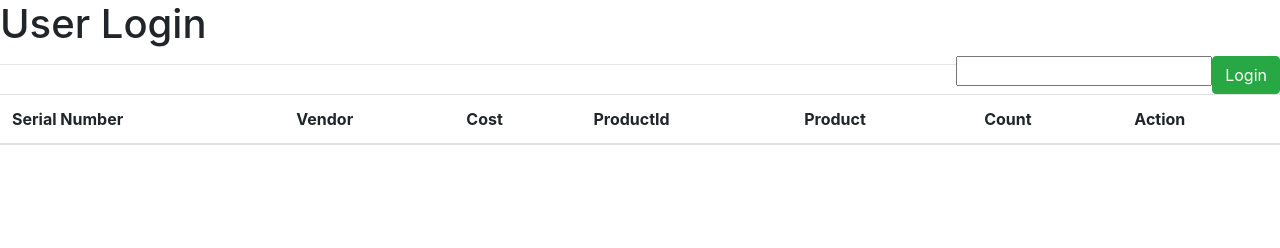
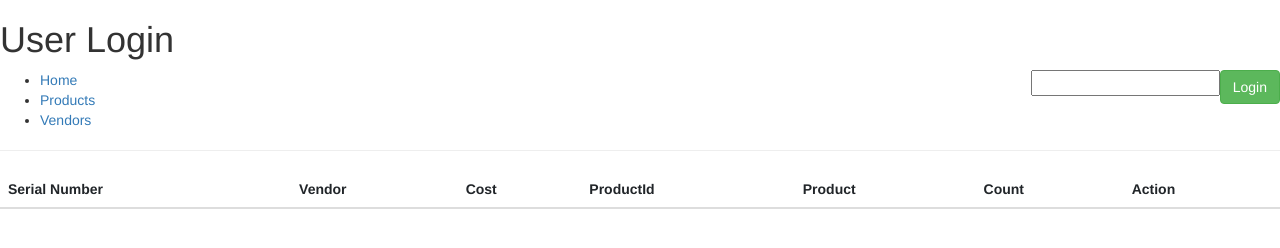
Before and after one commit to rsiddiqui275/nagarro_Web_App, a website: page public/index.html in a window 1280 px wide. Drawn offline with nearby package versions, Linux system fonts and the light colour scheme.

Commit message:
Update index.html

```diff
--- a/public/index.html
+++ b/public/index.html
@@ -7,15 +7,27 @@
     <meta http-equiv="X-UA-Compatible" content="ie=edge">
     <link href="https://stackpath.bootstrapcdn.com/bootstrap/4.3.1/css/bootstrap.min.css" rel="stylesheet"
         integrity="sha384-ggOyR0iXCbMQv3Xipma34MD+dH/1fQ784/j6cY/iJTQUOhcWr7x9JvoRxT2MZw1T" crossorigin="anonymous">
-        <link rel="stylesheet" href="https://cdnjs.cloudflare.com/ajax/libs/font-awesome/4.7.0/css/font-awesome.min.css">
+    <link rel="stylesheet" href="https://cdnjs.cloudflare.com/ajax/libs/font-awesome/4.7.0/css/font-awesome.min.css">
+    <link rel="stylesheet" href="https://maxcdn.bootstrapcdn.com/bootstrap/3.4.0/css/bootstrap.min.css">
+    <script src="https://ajax.googleapis.com/ajax/libs/jquery/3.3.1/jquery.min.js"></script>
+    <script src="https://maxcdn.bootstrapcdn.com/bootstrap/3.4.0/js/bootstrap.min.js"></script>
     <script src="jquery.js"></script>
     <script src="index.js"></script>
+    <link rel="stylesheet" href="index.css">
     <title>Login</title>
 </head>
 <header>
     <h1>User Login</h1>
     <div id="head"></div>
 </header>
+
+<nav>
+        <ul>
+             <li><a href="/">Home</a></li>
+             <li><a href="product.html">Products</a></li>
+             <li><a href="vendor.html">Vendors</a></li>
+        </ul>
+    </nav>
 
 <body>
     <hr>
```
